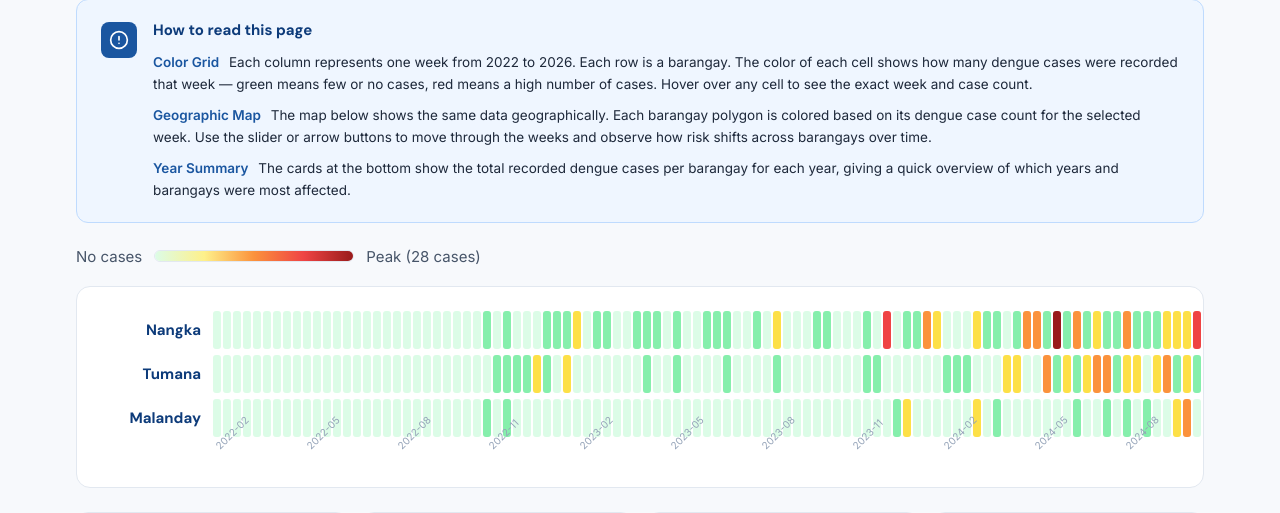
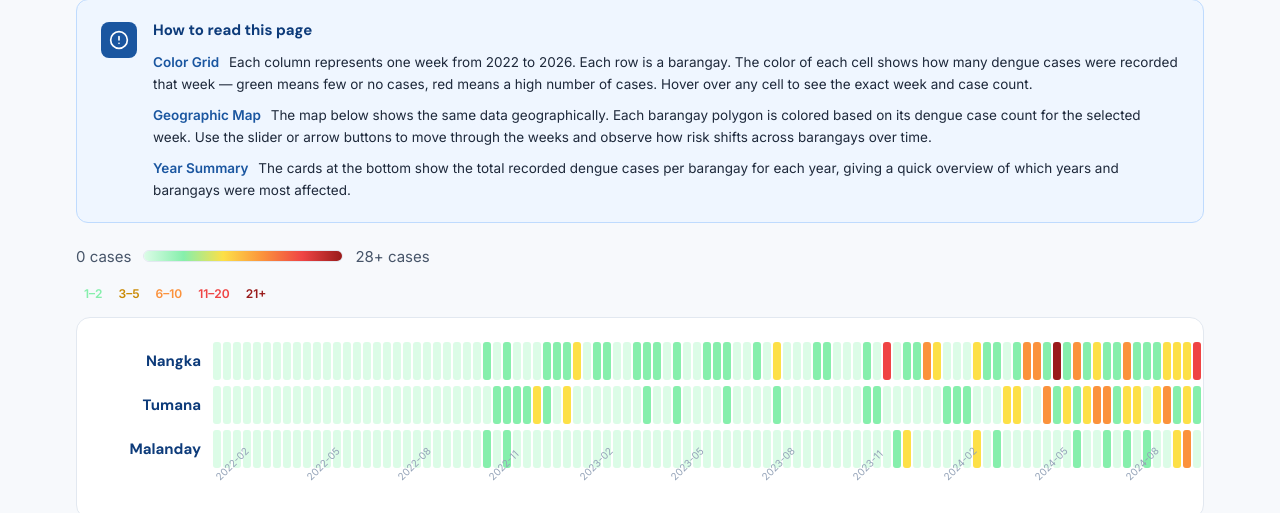
Before and after one commit to DevNigelSan/DengueTect, a Flask app: page /heatmap in a window 1280 px wide. Shown: the part 182-695 px from the top of the page. Run offline with Flask 3, Linux system fonts and the light colour scheme; the visitor is signed in with stand-in values (Sample User, id 1); parts of the project's set-up code (start-up, migrations or seed data) failed here and were passed over.

Commit message:
Fix heatmap legend gradient to match actual cell color steps

```diff
--- a/app/static/css/heatmap.css
+++ b/app/static/css/heatmap.css
@@ -85,7 +85,7 @@
 .heatmap-legend-gradient {
   width: 100%;
   height: 100%;
-  background: linear-gradient(to right, #DCFCE7, #FEF08A, #FB923C, #EF4444, #991B1B);
+  background: linear-gradient(to right, #DCFCE7 0%, #86EFAC 20%, #FDE047 40%, #FB923C 60%, #EF4444 80%, #991B1B 100%);
 }
 
 /* ── HEATMAP PANEL ── */
@@ -296,3 +296,12 @@
   border-color: var(--blue-primary);
   color: var(--blue-primary);
 }
+
+.heatmap-legend-steps {
+  display: flex;
+  gap: 16px;
+  font-size: 12px;
+  font-weight: 600;
+  margin-bottom: 16px;
+  padding-left: 8px;
+}
--- a/app/templates/heatmap.html
+++ b/app/templates/heatmap.html
@@ -99,12 +99,19 @@
     </div>
 
     <!-- LEGEND -->
-    <div class="heatmap-legend-wrap">
-      <span class="heatmap-legend-label">No cases</span>
+        <div class="heatmap-legend-wrap">
+      <span class="heatmap-legend-label">0 cases</span>
       <div class="heatmap-legend-bar">
         <div class="heatmap-legend-gradient"></div>
       </div>
-      <span class="heatmap-legend-label">Peak ({{ heatmap_data.max_cases }} cases)</span>
+      <span class="heatmap-legend-label">{{ heatmap_data.max_cases }}+ cases</span>
+    </div>
+    <div class="heatmap-legend-steps">
+      <span style="color:#86EFAC">1–2</span>
+      <span style="color:#ca8a04">3–5</span>
+      <span style="color:#FB923C">6–10</span>
+      <span style="color:#EF4444">11–20</span>
+      <span style="color:#991B1B">21+</span>
     </div>
 
     <!-- HEATMAP -->
```
